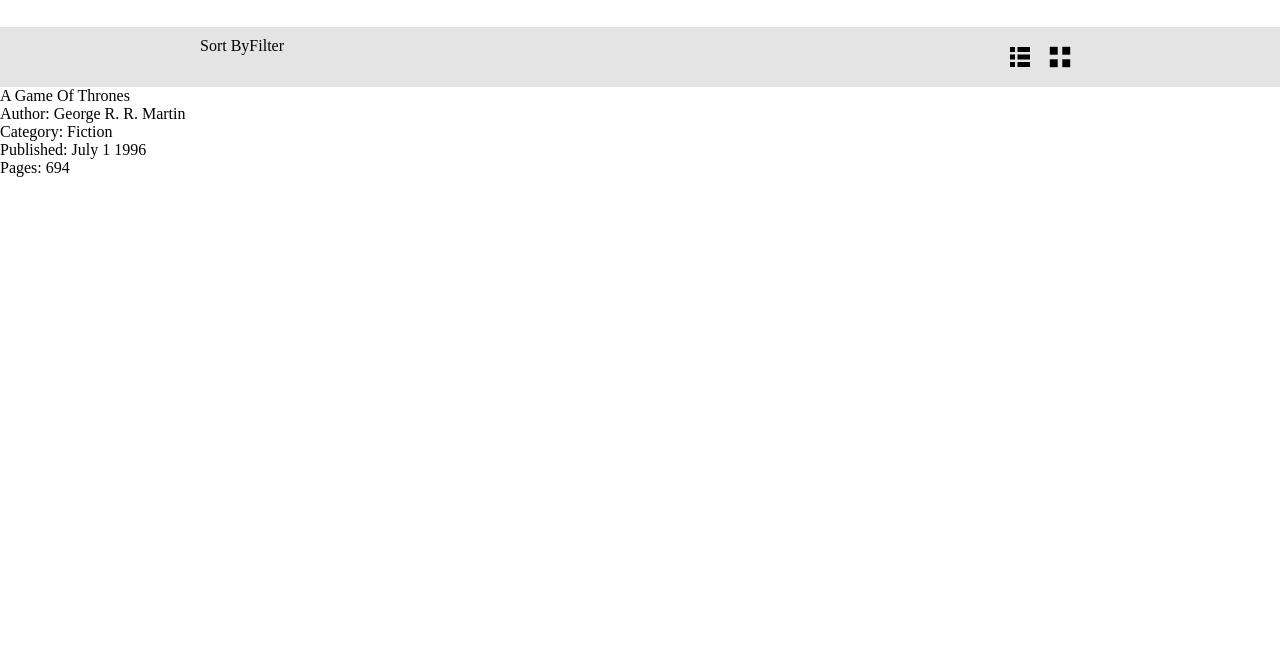
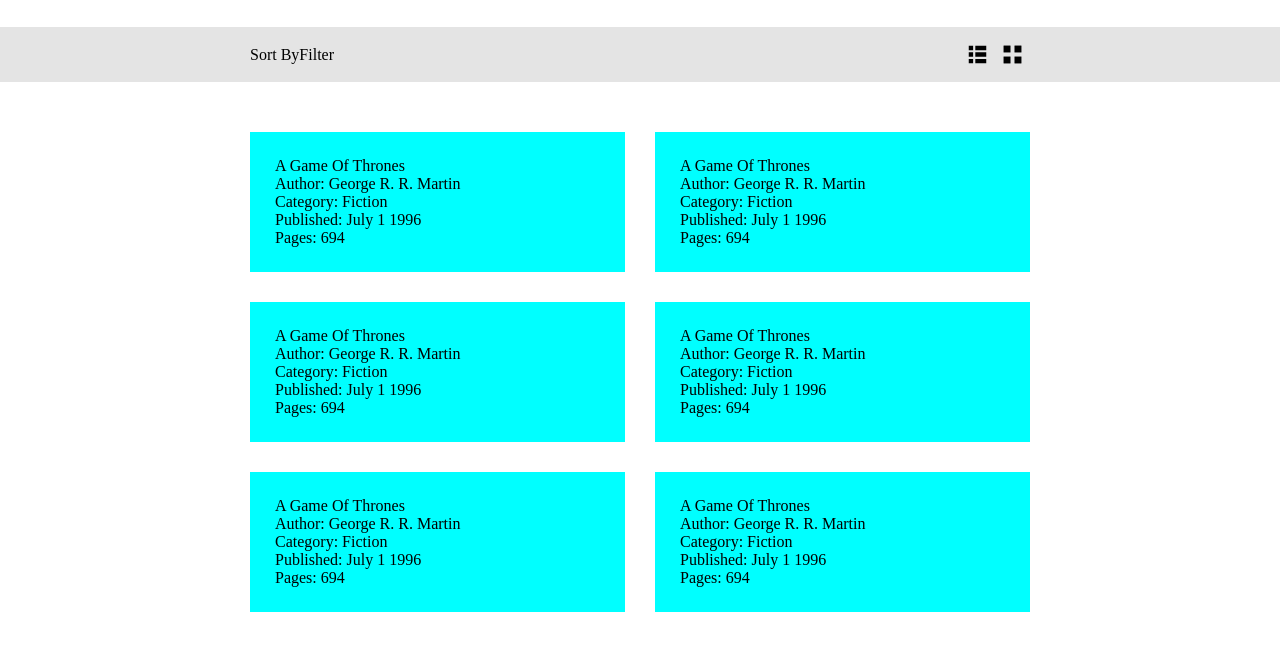
Before and after one commit to nahidreza99/TOP-Library, a plain HTML site: page index.html in a window 1280 px wide. Shown: the part 70-720 px from the top of the page. Drawn offline with Linux system fonts and the light colour scheme.

Commit message:
Card view

```diff
--- a/app.js
+++ b/app.js
@@ -15,6 +15,11 @@
 
 let sample = new Book("A Game Of Thrones", "George R. R. Martin", "Fiction", "July 1 1996", "694");
 myLibrary.push(sample);
+myLibrary.push(new Book("A Game Of Thrones", "George R. R. Martin", "Fiction", "July 1 1996", "694"));
+myLibrary.push(new Book("A Game Of Thrones", "George R. R. Martin", "Fiction", "July 1 1996", "694"));
+myLibrary.push(new Book("A Game Of Thrones", "George R. R. Martin", "Fiction", "July 1 1996", "694"));
+myLibrary.push(new Book("A Game Of Thrones", "George R. R. Martin", "Fiction", "July 1 1996", "694"));
+myLibrary.push(new Book("A Game Of Thrones", "George R. R. Martin", "Fiction", "July 1 1996", "694"));
 
 function showBooks(){
     for (const b of myLibrary){
--- a/index.html
+++ b/index.html
@@ -19,8 +19,8 @@
                     <div>Filter</div>
                 </div>
                 <div class="right">
-                    <img src="list-svgrepo-com.svg" width="40" alt="">
-                    <img src="layout-grid2-alt-svgrepo-com.svg" width="40" alt="">
+                    <img src="list-svgrepo-com.svg" width="35" alt="">
+                    <img src="layout-grid2-alt-svgrepo-com.svg" width="35" alt="">
                 </div>
             </div>
             <div id="container" class="container">
--- a/styles.css
+++ b/styles.css
@@ -19,9 +19,22 @@
     background-color: rgb(228, 228, 228);
     display: flex;
     justify-content: space-between;
-    padding: 10px 200px;
+    align-items: center;
+    padding: 10px 250px;
 }
 
 .toolbar>div{
     display: flex;
 }
+
+.card {
+    background-color: aqua;
+    padding: 25px;
+}
+
+.container{
+    display: grid;
+    padding: 50px 250px;
+    grid-template-columns: repeat(auto-fill, minmax(275px, 1fr));
+    gap: 30px;
+}
```
